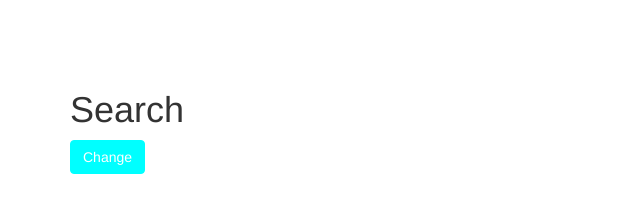
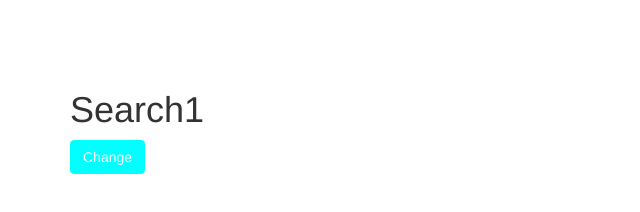
Before and after one commit to starfy7/SOVA-WebApp, a website: page Webservice/wwwroot/index.html in a window 1280 px wide. Shown: the full height of the page, 0-640 px from the left. Drawn offline with Linux system fonts and the light colour scheme.

Commit message:
Editing Data-binding1

```diff
--- a/Webservice/wwwroot/index.html
+++ b/Webservice/wwwroot/index.html
@@ -11,7 +11,7 @@
 
 
     <div class="container">
-        <h1>Search</h1>
+        <h1>Search1 </h1>
     </div>
 
     <div class="container">
```
